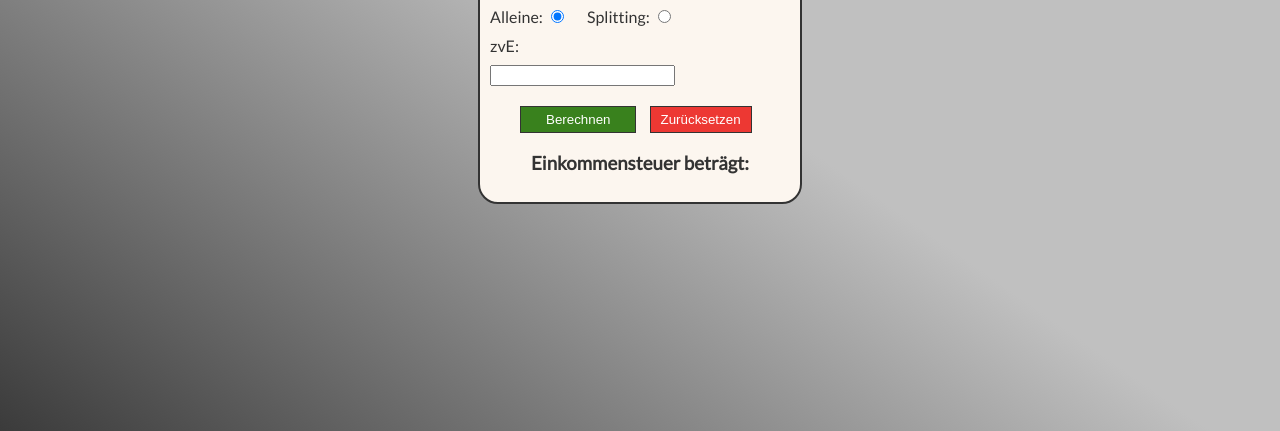
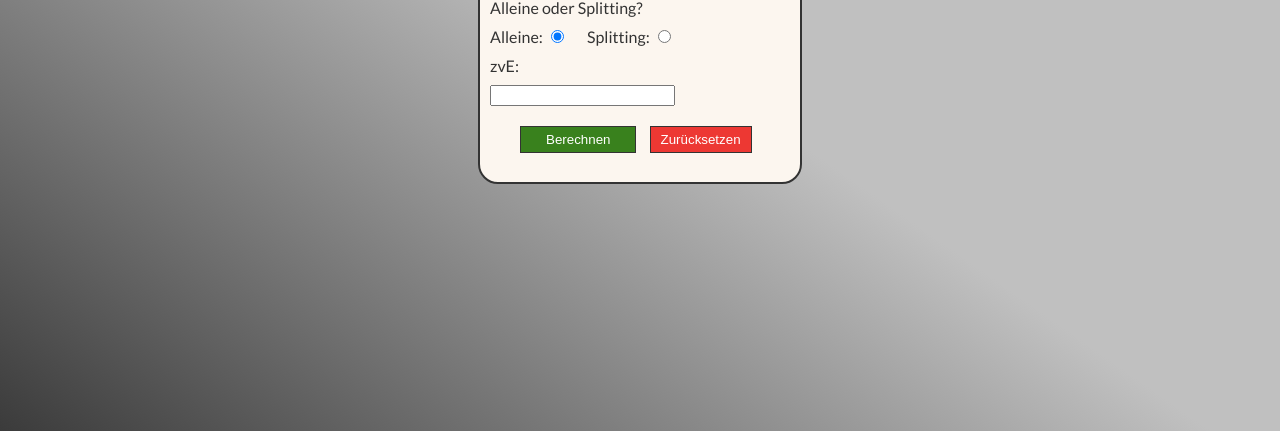
Before and after one commit to Daniel-Rauh/Projekt_Einkommensteuer-Rechner, a plain HTML site: page index.html in a window 1280 px wide. Both pictures are taken after a click on the button "Zurücksetzen". Shown: the part 369-800 px from the top of the page. Drawn offline with Linux system fonts and the light colour scheme.

Commit message:
version 1.1

```diff
--- a/assets/js/main.js
+++ b/assets/js/main.js
@@ -19,9 +19,17 @@ function zurück() {
     document.getElementById("zvE").value = ""
     document.getElementById("person1").value = ""
     document.getElementById("person2").value = ""
+    document.getElementById("footer").innerHTML = ""
+    if (document.getElementById("paar").checked == true) {
+        document.getElementById("zvE").placeholder = "automatisch"
+    } else {
+        document.getElementById("zvE").placeholder = ""
+    }
+
 }
 function berechne() {
     let paar = document.getElementById("paar").checked
+    document.getElementById("footer").innerHTML = "Einkommensteuer beträgt:"
     if (paar == true) {
         berechnePaar()
     } else {
--- a/index.html
+++ b/index.html
@@ -34,7 +34,7 @@
                 <input type="button" value="Berechnen" onclick="berechne()">
                 <input type="button" value="Zurücksetzen" onclick="zurück()">
             </form>
-            <h1>Einkommensteuer beträgt:</h1>
+            <h1 id="footer"></h1>
             <h1 id="output"></h1>
         </article>
     </section>
```
